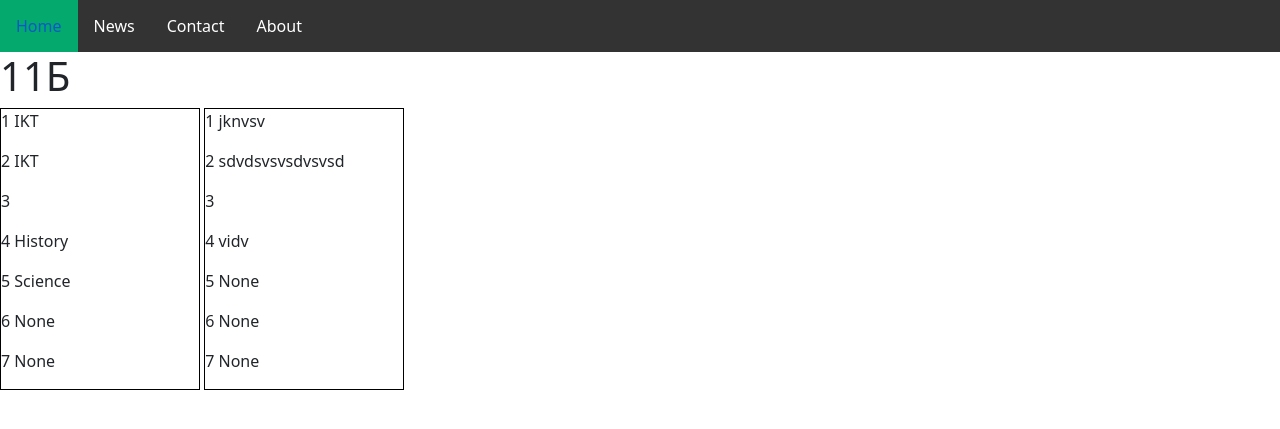
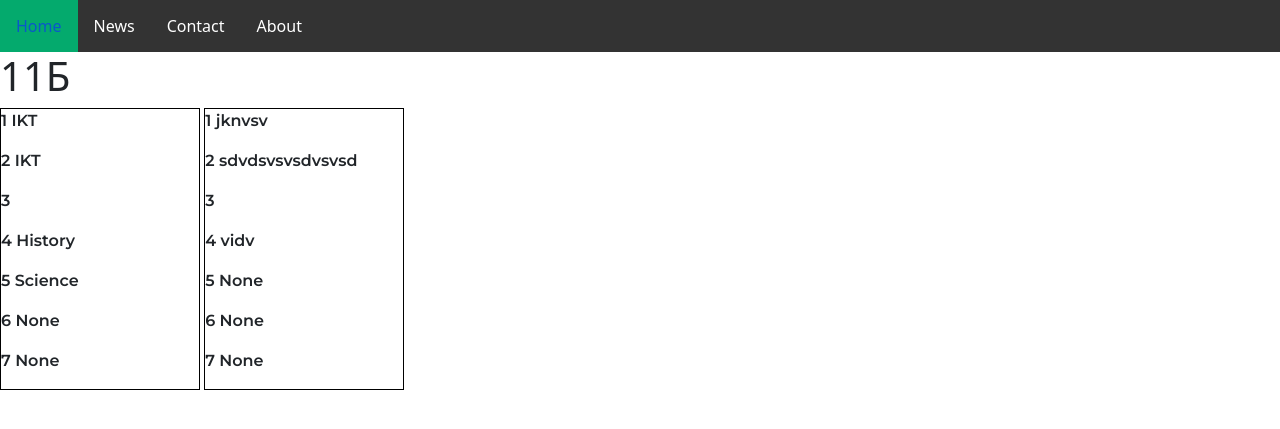
Before and after one commit to zsmcorp/zsm, a Django app: page /timetable/1/ in a window 1280 px wide. Shown: the top 429 px of the page. Run offline with Django 4.2, Linux system fonts and the light colour scheme; data comes from the database, SQL or seed files in the repository.

Commit message:
Montserrat-font

```diff
--- a/zsm/static/timetables/css/main.css
+++ b/zsm/static/timetables/css/main.css
@@ -39,3 +39,9 @@ ul {
 .rows {
   display: block;
 }
+
+.lesson {
+  font-family: 'Montserrat';
+  font-style: normal;
+  font-weight: 600;
+}
--- a/zsm/templates/base.html
+++ b/zsm/templates/base.html
@@ -8,6 +8,9 @@
     {% load static %}
     <link rel="stylesheet" href="https://cdn.jsdelivr.net/npm/bootstrap@5.2.2/dist/css/bootstrap.min.css">
     <link rel="stylesheet" href="{% static 'timetables/css/main.css' %}">
+    <link rel="preconnect" href="https://fonts.googleapis.com">
+    <link rel="preconnect" href="https://fonts.gstatic.com" crossorigin>
+    <link href="https://fonts.googleapis.com/css2?family=Montserrat:wght@600;700&display=swap" rel="stylesheet">
 </head>
 <body>
     <header>
```
